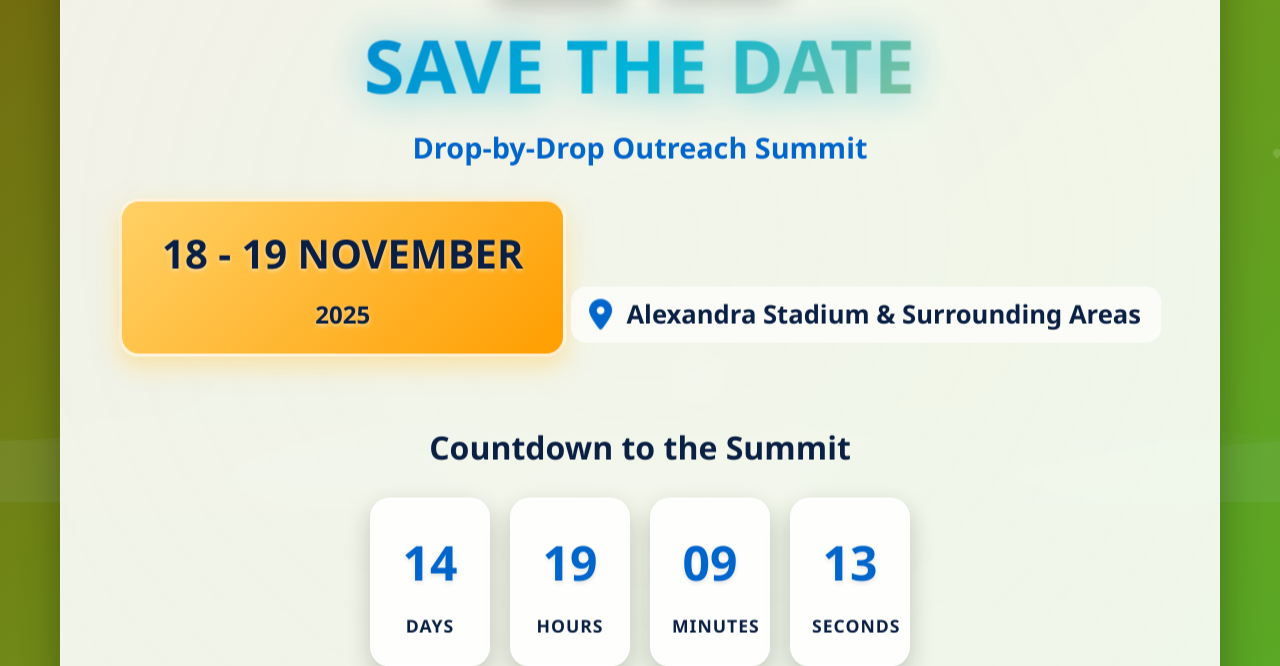
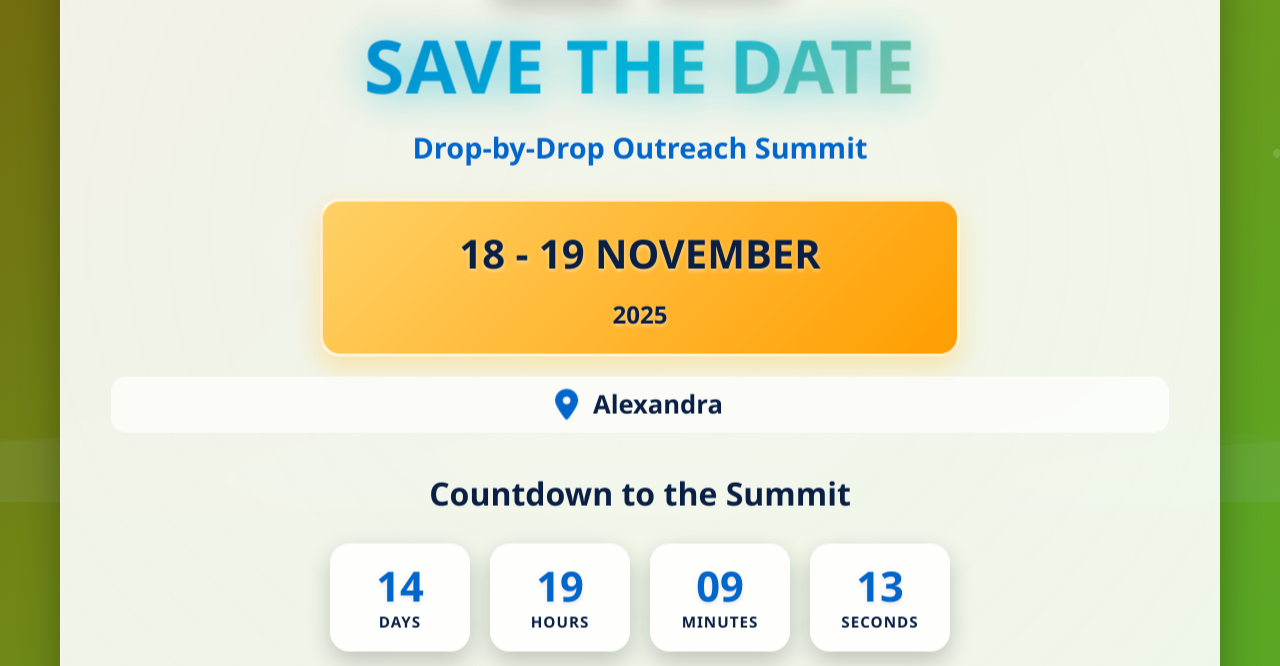
Before and after one commit to KhethoKodes-hub/Alexandra-SaveTheDate, a plain HTML site: page index.html in a window 1280 px wide. Shown: the part 287-953 px from the top of the page. Drawn offline with Linux system fonts and the light colour scheme.

Commit message:
fixed minutes container

```diff
--- a/index.html
+++ b/index.html
@@ -280,11 +280,11 @@
         }
 
         .date-box {
-            display: inline-block;
+    display: block;                  /* changed from inline-block -> forces its own line */
+    margin: 0 auto 20px;            /* center horizontally and give space below */
     background: linear-gradient(135deg, var(--bright-yellow), var(--warm-orange));
     padding: 20px 40px;
     border-radius: 20px;
-            margin-bottom: 30px;
     border: 3px solid rgba(255, 255, 255, 0.8);
     box-shadow: 0 10px 25px rgba(255, 209, 102, 0.5);
     backdrop-filter: blur(10px);
@@ -292,6 +292,8 @@
     cursor: pointer;
     animation: fade-slide-up 1s ease-out 0.5s both;
     min-width: 280px;
+    max-width: 640px;               /* optional: limit width on large screens */
+    text-align: center;             /* keep internal text centered */
 }
 
         .date-box:hover {
@@ -315,21 +317,19 @@
         }
 
        .location {
+    display: block;                 /* changed from inline-block -> forces new line */
+    margin: 10px auto 35px;         /* center and set spacing above/below */
     font-size: clamp(1.2rem, 3.5vw, 1.6rem);
-            margin-bottom: 35px;
-              margin-top: 50px; /* 👈 add this */
-
     font-weight: 600;
     animation: fade-slide-up 1s ease-out 0.7s both;
     line-height: 1.4;
-            padding: 0 15px;
+    padding: 10px 20px;             /* keep the visual padding */
     color: var(--text-dark);
     background: rgba(255, 255, 255, 0.7);
-            display: inline-block;
-            padding: 10px 20px;
     border-radius: 15px;
+    max-width: calc(100% - 40px);   /* ensure it fits nicely on small screens */
+    text-align: center;             /* optional: icon + text centered */
 }
-
         .location i {
             margin-right: 10px;
             color: var(--primary-blue);
@@ -430,7 +430,7 @@
 
         .countdown-item {
     background: rgba(255, 255, 255, 0.9);
-            padding: 25px 20px;
+    padding: 20px 14px;      /* slightly reduced vertical padding so content fits */
     border-radius: 20px;
     text-align: center;
     border: 2px solid rgba(255, 255, 255, 0.8);
@@ -439,8 +439,12 @@
     animation: fade-scale-in 0.6s ease-out both;
     cursor: pointer;
     flex: 1;
-            min-width: 80px;
-            max-width: 120px;
+    min-width: 90px;         /* slightly larger min width so labels fit */
+    max-width: 140px;        /* allow a little more room on bigger screens */
+    display: flex;
+    flex-direction: column;
+    justify-content: center;
+    gap: 6px;
 }
 
         .countdown-item:nth-child(1) { animation-delay: 0.9s; }
@@ -466,12 +470,12 @@
         }
 
         .countdown-value {
-            font-size: clamp(2rem, 6vw, 3rem);
+    font-size: clamp(1.6rem, 5.2vw, 2.6rem); /* slightly smaller max so it doesn't push label */
     font-weight: 900;
-            margin-bottom: 10px;
+    margin-bottom: 0;        /* spacing handled by gap in parent */
     color: var(--primary-blue);
     text-shadow: 0 2px 4px rgba(0, 0, 0, 0.1);
-            transition: transform 0.3s ease;
+    line-height: 1;
 }
 
         .countdown-item:hover .countdown-value {
@@ -479,11 +483,16 @@
         }
 
         .countdown-label {
-            font-size: clamp(0.9rem, 2.2vw, 1.1rem);
+    font-size: clamp(0.75rem, 1.8vw, 0.95rem); /* smaller max */
     font-weight: 600;
     text-transform: uppercase;
     letter-spacing: 1px;
     color: var(--text-dark);
+    white-space: normal;        /* allow wrapping */
+    overflow-wrap: anywhere;    /* break long words if necessary */
+    line-height: 1.1;
+    margin: 0 auto;
+    padding: 0 4px;             /* small horizontal padding so text can wrap */
 }
 
         .highlights-section {
@@ -799,6 +808,21 @@
                 font-size: 0.95rem;
             }
         }
+
+        @media (max-width: 420px) {
+    .countdown-item {
+        min-width: 70px;
+        max-width: 110px;
+        padding: 16px 10px;
+    }
+    .countdown-value {
+        font-size: clamp(1.4rem, 6vw, 2.2rem);
+    }
+    .countdown-label {
+        font-size: clamp(0.7rem, 2.4vw, 0.85rem);
+        letter-spacing: 0.6px;
+    }
+}
     </style>
 </head>
 <body>
@@ -852,7 +876,7 @@
 
             <div class="location">
                 <i class="fas fa-map-marker-alt"></i>
-                Alexandra Stadium & Surrounding Areas
+                Alexandra
             </div>
 
             <div class="countdown-section">
```
Lines whose indentation alone changed are shown as unchanged.
